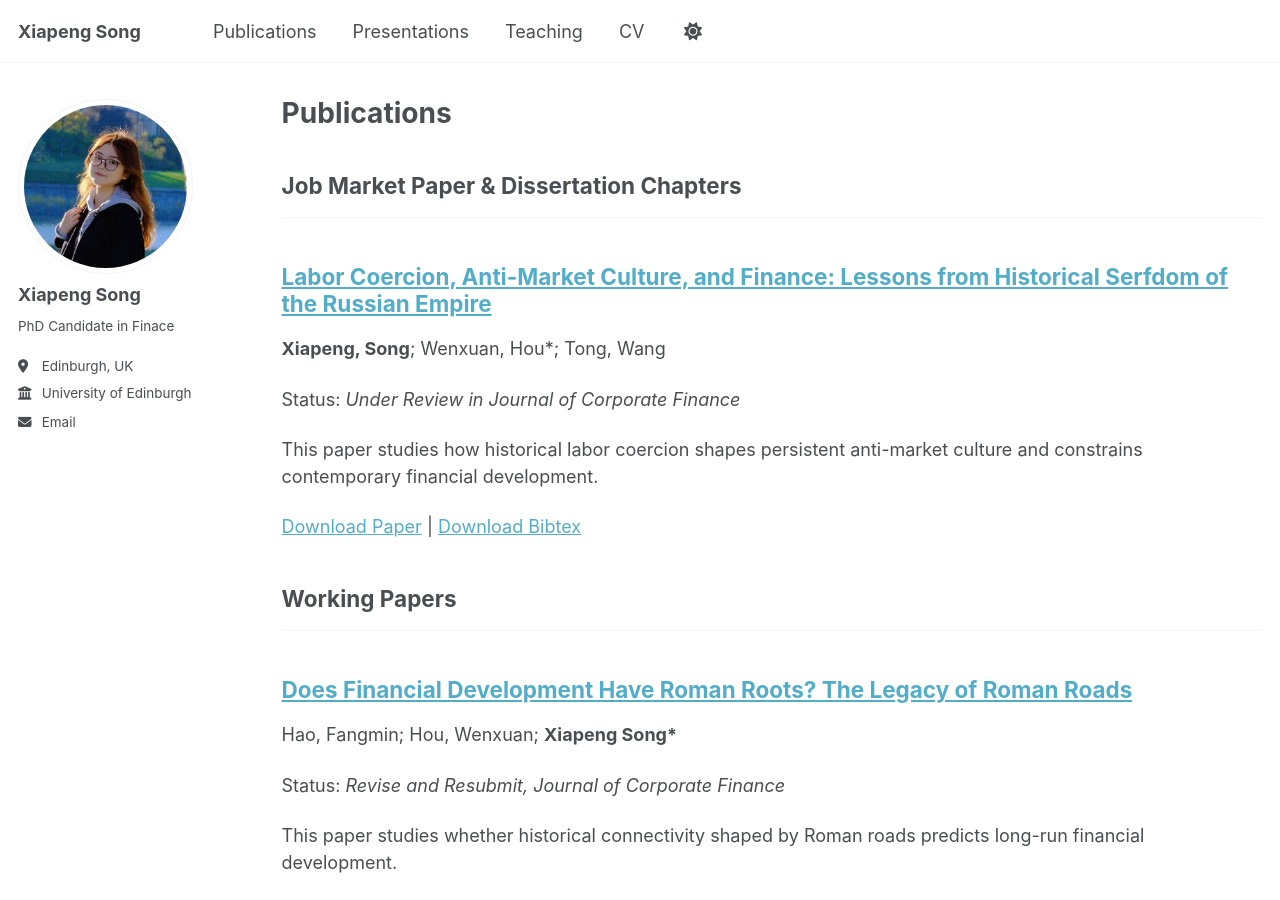
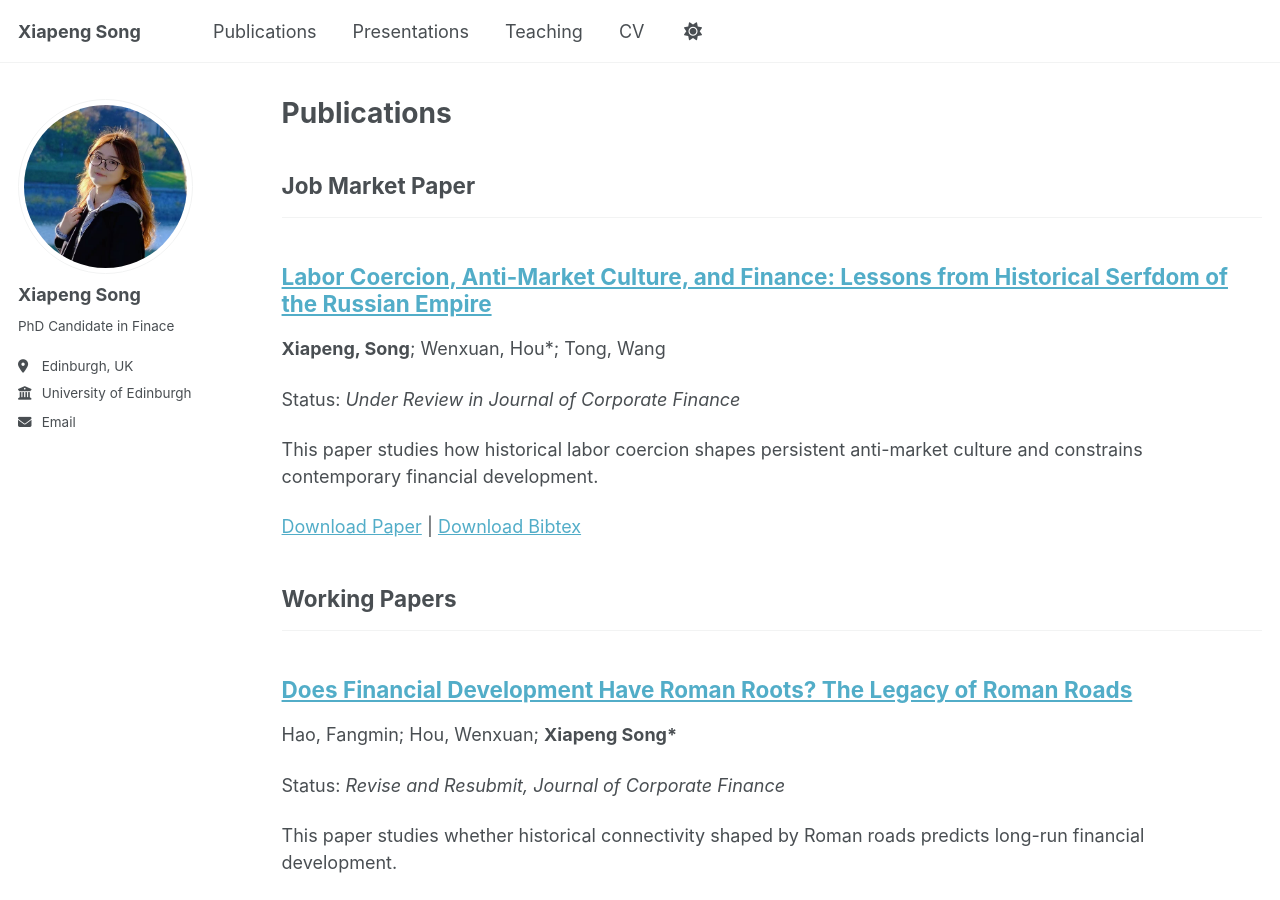
Before and after one commit to xiapengsong/xiapengsong.github.io, a Jekyll site: the page built from _pages/publications.html, in a window 1280 px wide and 900 px high. Built offline with Jekyll 4.4.1, drawn with Linux system fonts in a browser that asks for light colours; a script bundle is joined from its source files by our own code; library files that are not in the unit come from our copies.

Commit message:
Update _config.yml

```diff
--- a/_config.yml
+++ b/_config.yml
@@ -85,7 +85,7 @@ author:
 # Publication Category - The following the list of publication categories and their headings
 publication_category:
   jmp:
-    title: 'Job Market Paper & Dissertation Chapters'
+    title: 'Job Market Paper'
   working:
     title: 'Working Papers'
   # conferences:
```
